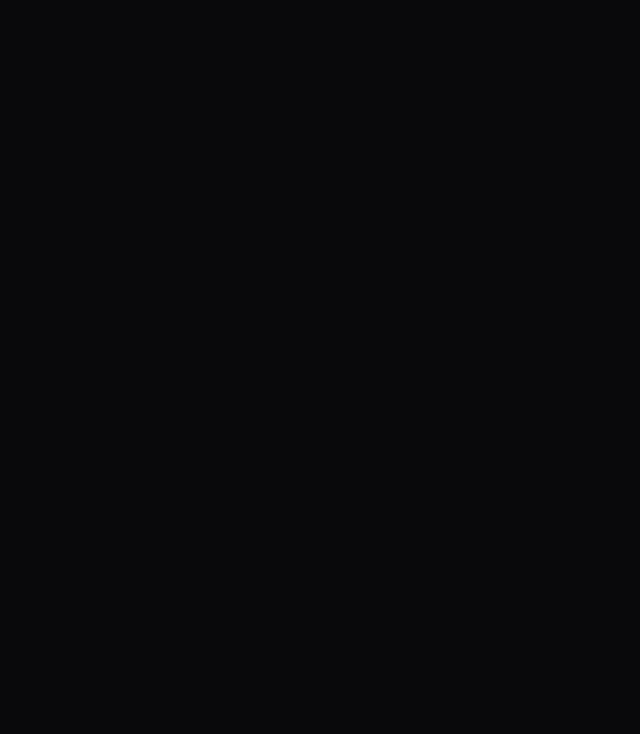
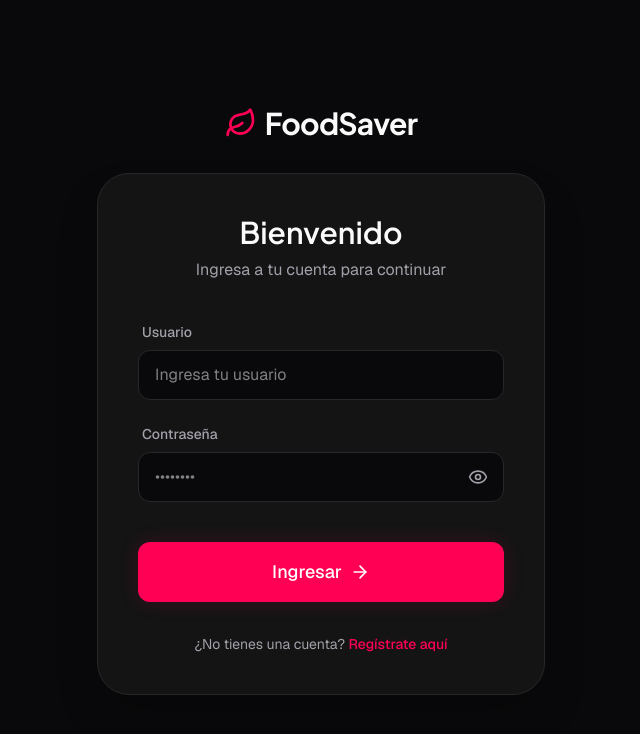
Before and after one commit to melissagonzalez-proy/FoodSaver, a React (Vite) app in the folder frontend/: page /login in a window 1280 px wide. Shown: the top 734 px of the page, without its empty margins (319-959 px from the left). Built offline with nearby package versions, Linux system fonts and the light colour scheme.

Commit message:
feat: implement login view

```diff
--- a/frontend/src/App.tsx
+++ b/frontend/src/App.tsx
@@ -1,5 +1,26 @@
+import { BrowserRouter as Router, Routes, Route } from "react-router-dom";
+import { LandingPage } from "./features/landing/views/LandingPage";
+import { LoginPage } from "./features/auth/views/LoginPage";
+
 function App() {
-  return <></>;
+  return (
+    <Router>
+      <Routes>
+        <Route path="/" element={<LandingPage />} />
+        <Route path="/login" element={<LoginPage />} />
+        <Route
+          path="/register"
+          element={
+            <div className="min-h-screen flex items-center justify-center text-brand-text">
+              <h1 className="text-2xl font-jakarta">
+                Vista de Registro (En construcción)
+              </h1>
+            </div>
+          }
+        />
+      </Routes>
+    </Router>
+  );
 }
 
 export default App;
--- /dev/null
+++ b/frontend/src/features/auth/views/LoginPage.tsx
@@ -0,0 +1,121 @@
+import { useState } from "react";
+import { Link } from "react-router-dom";
+import { Leaf, Eye, EyeOff, ArrowRight, AlertCircle } from "lucide-react";
+
+export const LoginPage = () => {
+  const [username, setUsername] = useState("");
+  const [password, setPassword] = useState("");
+  const [showPassword, setShowPassword] = useState(false);
+  const [error, setError] = useState("");
+
+  const handleSubmit = (e: React.SubmitEvent<HTMLFormElement>) => {
+    e.preventDefault();
+    setError("");
+
+    if (!username || !password) {
+      setError("Por favor, ingresa tu usuario y contraseña.");
+      return;
+    }
+
+    // La llamada al backend para validar y recibir el JWT va aquí
+    console.log("Intentando iniciar sesión con:", { username, password });
+  };
+
+  return (
+    <div className="min-h-screen bg-brand-background flex flex-col items-center justify-center p-6 font-sans">
+      <Link
+        to="/"
+        className="flex items-center gap-2 text-brand-accent mb-8 hover:opacity-80 transition-opacity"
+      >
+        <Leaf size={32} />
+        <span className="text-3xl font-bold tracking-tight text-brand-text font-jakarta">
+          FoodSaver
+        </span>
+      </Link>
+
+      <div className="w-full max-w-md bg-brand-card border border-brand-border rounded-[2rem] p-10 relative overflow-hidden shadow-2xl">
+        <div className="text-center mb-10">
+          <h1 className="text-3xl font-semibold text-brand-text font-jakarta mb-2">
+            Bienvenido
+          </h1>
+          <p className="text-brand-muted">Ingresa a tu cuenta para continuar</p>
+        </div>
+
+        {error && (
+          <div className="mb-6 p-4 bg-red-500/10 border border-red-500/50 rounded-xl flex items-center gap-3 text-red-500">
+            <AlertCircle size={20} />
+            <p className="text-sm font-medium">{error}</p>
+          </div>
+        )}
+
+        <form onSubmit={handleSubmit} className="flex flex-col gap-6">
+          <div className="flex flex-col gap-2">
+            <label
+              htmlFor="username"
+              className="text-sm font-medium text-brand-muted ml-1"
+            >
+              Usuario
+            </label>
+            <input
+              id="username"
+              type="text"
+              value={username}
+              onChange={(e) => setUsername(e.target.value)}
+              className="w-full bg-brand-background border border-brand-border rounded-xl px-4 py-3 text-brand-text focus:outline-none focus:border-brand-accent transition-colors"
+              placeholder="Ingresa tu usuario"
+            />
+          </div>
+
+          <div className="flex flex-col gap-2">
+            <label
+              htmlFor="password"
+              className="text-sm font-medium text-brand-muted ml-1"
+            >
+              Contraseña
+            </label>
+            <div className="relative">
+              <input
+                id="password"
+                type={showPassword ? "text" : "password"}
+                value={password}
+                onChange={(e) => setPassword(e.target.value)}
+                className="w-full bg-brand-background border border-brand-border rounded-xl px-4 py-3 text-brand-text focus:outline-none focus:border-brand-accent transition-colors pr-12"
+                placeholder="••••••••"
+              />
+              <button
+                type="button"
+                onClick={() => setShowPassword(!showPassword)}
+                className="absolute right-4 top-1/2 -translate-y-1/2 text-brand-muted hover:text-brand-text transition-colors"
+              >
+                {showPassword ? <EyeOff size={20} /> : <Eye size={20} />}
+              </button>
+            </div>
+          </div>
+
+          <button
+            type="submit"
+            className="w-full mt-4 flex items-center justify-center gap-2 py-4 text-lg font-medium bg-brand-accent text-white rounded-xl hover:bg-brand-accent-light transition-all shadow-[0_0_20px_rgba(255,0,85,0.15)] group"
+          >
+            Ingresar
+            <ArrowRight
+              size={20}
+              className="group-hover:translate-x-1 transition-transform"
+            />
+          </button>
+        </form>
+
+        <div className="mt-8 text-center">
+          <p className="text-sm text-brand-muted">
+            ¿No tienes una cuenta?{" "}
+            <Link
+              to="/register"
+              className="text-brand-accent hover:text-brand-accent-light font-medium transition-colors"
+            >
+              Regístrate aquí
+            </Link>
+          </p>
+        </div>
+      </div>
+    </div>
+  );
+};
```
